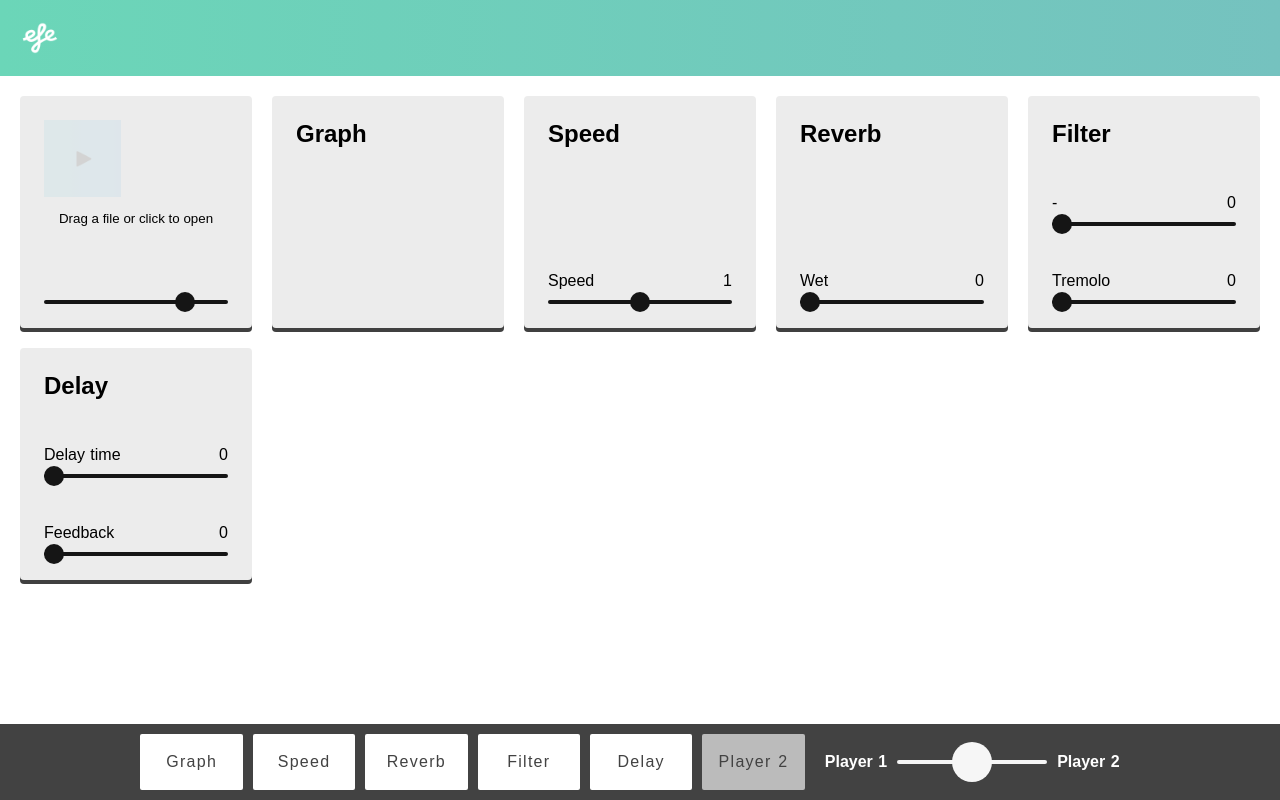
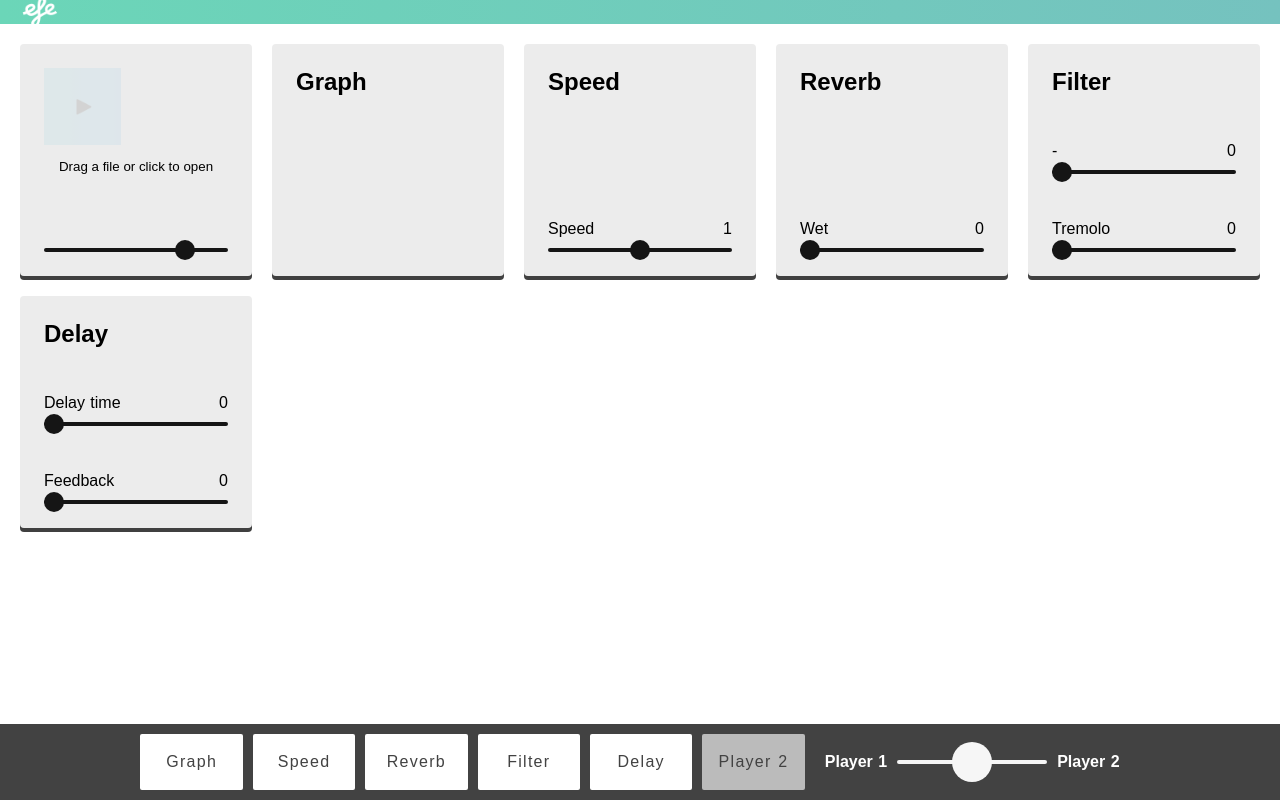
Before and after one commit to nckn/effe, a Nuxt app: page / in a window 1280 px wide. Built offline with nearby package versions, Linux system fonts and the light colour scheme; no server answers.

Commit message:
Solved scroll issue and change header height

```diff
--- a/assets/scss/main.scss
+++ b/assets/scss/main.scss
@@ -3,80 +3,6 @@
   Dark Blue: #69ACBE; light blue: #69ACBE; orange: #FF623F; dark green: $color-slider;
   Light blue: #A6CFDB;
 */
-
-$bar-height: 76px;
-$padding-node: 24px;
-$gap: 20px;
-$fx-bg: #BBB;
-
-* {
-  margin: 0px;
-  padding: 0px;
-}
-
-
-html, body {
-  width: 100vw;
-  height: 100vh;
-  position: fixed;
-}
-
-body {
-	font-family: 'Source Sans Pro', sans-serif;
-  overflow: hidden;
-  color: #000;
-}
-
-a, a:visited, a:hover, a:focus, a:hover, a:active { text-decoration: none; }
-
-header {
-  text-align: center;
-  background: #75C2BF; /* For browsers that do not support gradients */
-  background: -webkit-linear-gradient(-90deg, #75C2BF, #6BD6B8); /* For Safari 5.1 to 6.0 */
-  background: -o-linear-gradient(-90deg, #75C2BF, #6BD6B8); /* For Opera 11.1 to 12.0 */
-  background: -moz-linear-gradient(-90deg, #75C2BF, #6BD6B8); /* For Firefox 3.6 to 15 */
-  background: linear-gradient(-90deg, #75C2BF, #6BD6B8); /* Standard syntax */
-  /*position: fixed;*/
-}
-
-header, .footer {
-  width: 100vw;
-  height: $bar-height;
-}
-
-
-/* analyser */
-canvas {
-  width: 16vw;
-  bottom: 5%;
-  position: absolute;
-}
-
-canvas#analyser {
-  left: 5%;
-}
-
-.logo {
-  width: 100px; height: 100%;
-  background-image: url("/img/efe-w.png");
-  background-size: 40px 40px;
-  background-repeat: no-repeat;
-  background-position: 20px;
-}
-
-.logo h4 { color: #FFF; padding: 14px; margin-left: 40px; }
-
-.alter-filter, #filter-title, .toggle-effect, .button-reg.tremolo {
-  cursor: pointer;
-  -webkit-user-select: none;  /* Chrome all / Safari all */
-  -moz-user-select: none;     /* Firefox all */
-  -ms-user-select: none;      /* IE 10+ */
-}
-
-/* border radius */
-.node, #start-one, #start-two, .effects, input[type="submit"], input[type="text"] {
-  cursor: pointer;
-}
 
 @mixin transThis($which, $time, $easeType) {
   -webkit-transition: $which $time $easeType;
@@ -110,11 +36,79 @@ canvas#analyser {
   box-shadow: $left $btm 0px 0px rgba(0,0,0,0.75);
 }
 
+$header-height: 24px;
+$footer-height: 76px;
+$padding-node: 24px;
+$gap: 20px;
+$fx-bg: #BBB;
+
+* {
+  margin: 0px;
+  padding: 0px;
+}
+
+html, body {
+  width: 100vw;
+  height: 100vh;
+  // position: fixed;
+}
+
+body {
+	font-family: 'Source Sans Pro', sans-serif;
+  // overflow: hidden;
+  color: #000;
+}
+
+a, a:visited, a:hover, a:focus, a:hover, a:active { text-decoration: none; }
+
+header {
+  width: 100%;
+  height: $header-height;
+  text-align: center;
+  background: #75C2BF; /* For browsers that do not support gradients */
+  background: -webkit-linear-gradient(-90deg, #75C2BF, #6BD6B8); /* For Safari 5.1 to 6.0 */
+  background: -o-linear-gradient(-90deg, #75C2BF, #6BD6B8); /* For Opera 11.1 to 12.0 */
+  background: -moz-linear-gradient(-90deg, #75C2BF, #6BD6B8); /* For Firefox 3.6 to 15 */
+  background: linear-gradient(-90deg, #75C2BF, #6BD6B8); /* Standard syntax */
+  /*position: fixed;*/
+  .logo {
+    width: 100px;
+    height: 100%;
+    background-image: url("/img/efe-w.png");
+    background-size: 40px 40px;
+    background-repeat: no-repeat;
+    background-position: 20px;
+  }
+}
+
+/* analyser */
+canvas {
+  width: 16vw;
+  bottom: 5%;
+  position: absolute;
+}
+
+canvas#analyser {
+  left: 5%;
+}
+
+.alter-filter, #filter-title, .toggle-effect, .button-reg.tremolo {
+  cursor: pointer;
+  -webkit-user-select: none;  /* Chrome all / Safari all */
+  -moz-user-select: none;     /* Firefox all */
+  -ms-user-select: none;      /* IE 10+ */
+}
+
+/* border radius */
+.node, #start-one, #start-two, .effects, input[type="submit"], input[type="text"] {
+  cursor: pointer;
+}
+
 .master {
   .panel {
     position: relative;
     width: 100%;
-    height: calc(100% - #{$bar-height});
+    height: calc(100% - #{$footer-height});
     // height: auto;
     // margin: 6vh auto 100px auto;
     padding: $gap;
@@ -213,7 +207,9 @@ canvas#analyser {
   }
   /* Lower bar */
   .footer {
-    position: absolute;
+    width: 100%;
+    height: $footer-height;
+    position: fixed;
     bottom: 0;
     left: 0;
     background: #424242;
```
